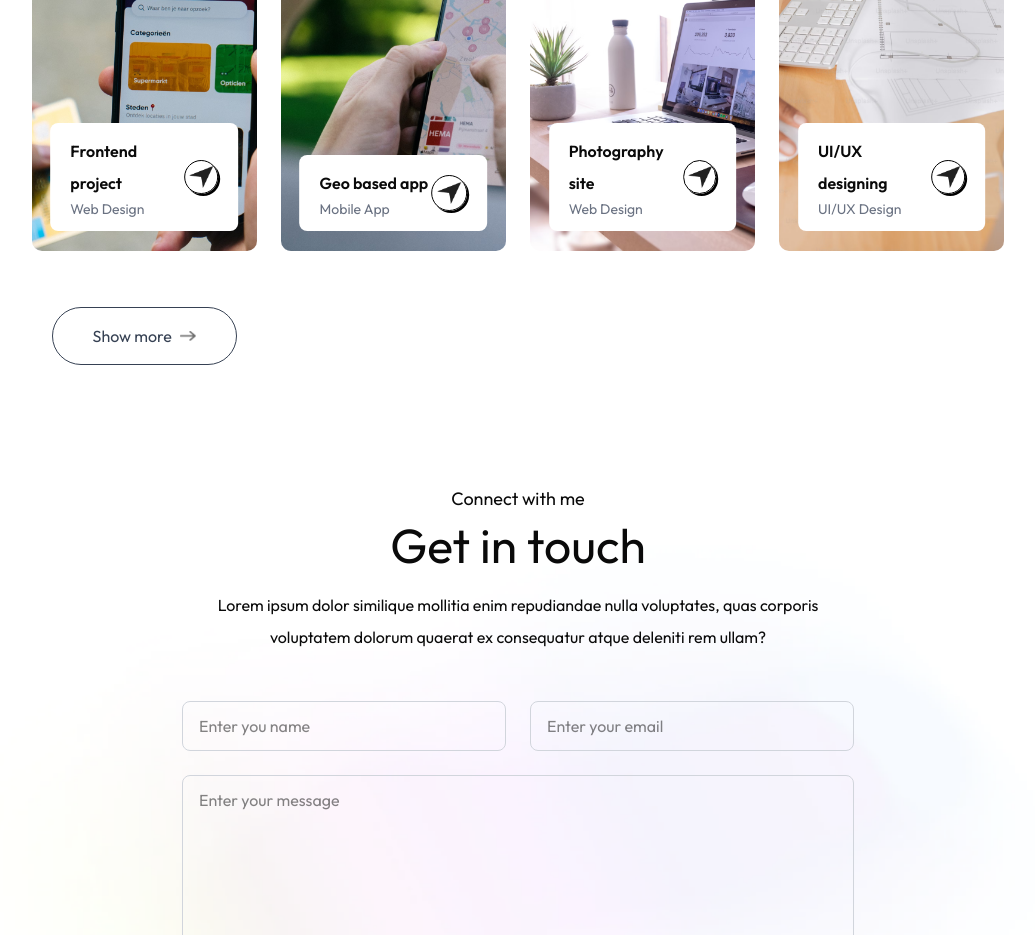
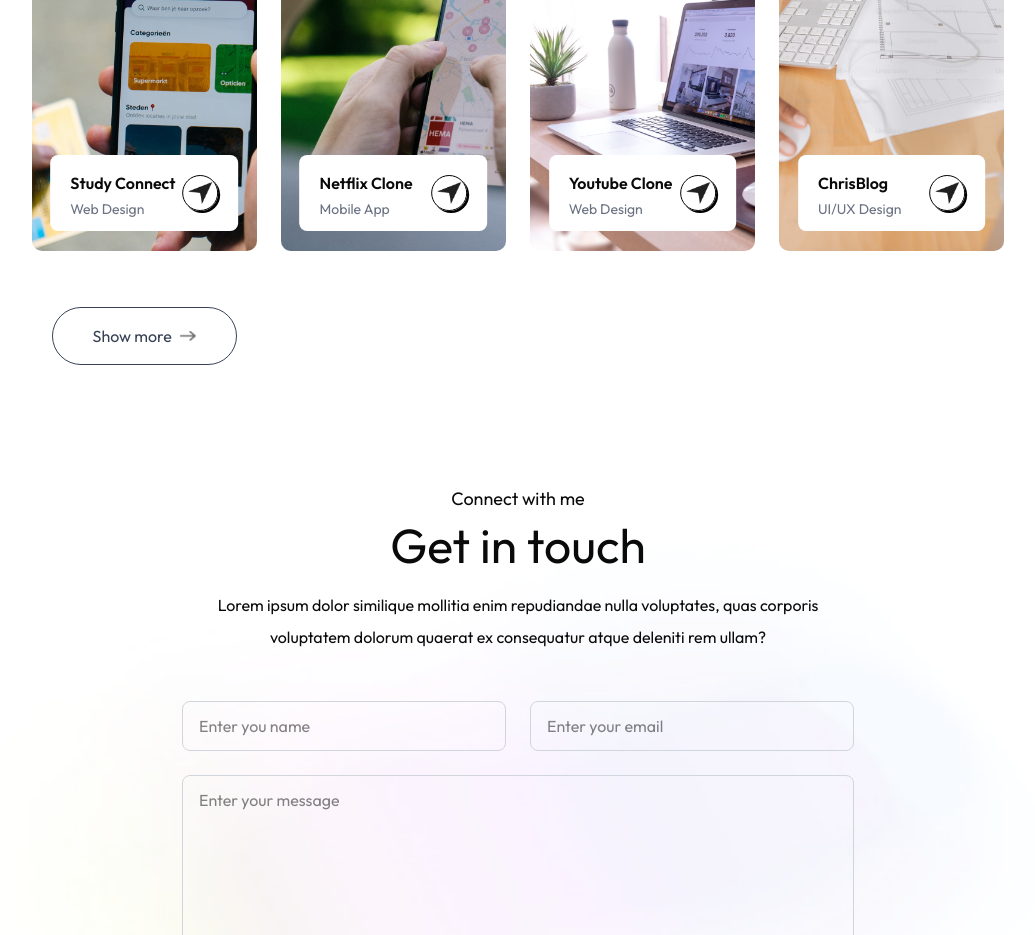
Before and after one commit to chrisprince-ic/portfolio2, a Next.js app: page / in a window 1280 px wide. Shown: the part 2640-3575 px from the top of the page, without its empty margins (122-1157 px from the left). Built offline with nearby package versions, Linux system fonts and the light colour scheme; a web font is replaced by a local one.

Commit message:
added links

```diff
--- a/assets/assets.js
+++ b/assets/assets.js
@@ -78,24 +78,30 @@ export const assets = {
 
 export const workData = [
     {
-        title: 'Frontend project',
+        title: 'Study Connect',
         description: 'Web Design',
         bgImage: '/work-1.png',
+        link:'https://study-connect-ochre.vercel.app/',
+
+
     },
     {
-        title: 'Geo based app',
+        title: 'Netflix Clone',
         description: 'Mobile App',
         bgImage: '/work-2.png',
+        link:'https://netflix-three-sigma.vercel.app/'
     },
     {
-        title: 'Photography site',
+        title: 'Youtube Clone',
         description: 'Web Design',
         bgImage: '/work-3.png',
+        link:'https://youtube-clone-five-flame.vercel.app/'
     },
     {
-        title: 'UI/UX designing',
+        title: 'ChrisBlog',
         description: 'UI/UX Design',
         bgImage: '/work-4.png',
+        link:'https://chrisblogfrontend.vercel.app/'
     },
 ]
 
--- a/components/Work.jsx
+++ b/components/Work.jsx
@@ -21,7 +21,7 @@ const Work = () => {
                         <p className='text-sm text-gray-500'>{project.description}</p>
                       </div>
                       <div className='border rounded-full border-black w-9 aspect-square flex items-center justify-center shadow-[2px_2px_0_black] group-hover:bg-orange-300 duration-500'>
-                        <Image src={assets.send_icon} alt="send icon" className='w-6 ' />
+                        <Image src={assets.send_icon} alt="send icon" className='w-6 ' href ={project.link} />
                       </div>
                     </div>
 
```
